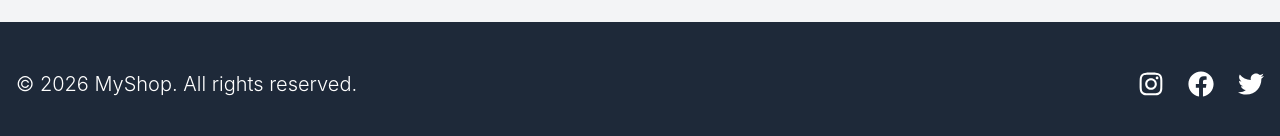
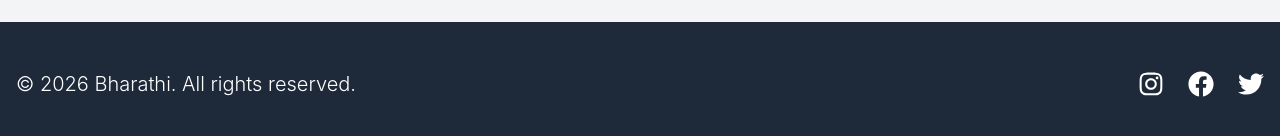
Before and after one commit to Bharathipiriyan/Ecomerce-frontend, a React (Vite) app: page / in a window 1280 px wide. Shown: the part 1090-1226 px from the top of the page. Built offline with nearby package versions, Linux system fonts and the light colour scheme; no server answers.

Commit message:
added razorpay key

```diff
--- a/src/components/Footer.jsx
+++ b/src/components/Footer.jsx
@@ -7,12 +7,12 @@ export default function Footer() {
 
                 {/* Copyright */}
                 <p className="text-center md:text-left text-base md:text-lg lg:text-xl font-light">
-                    &copy; {new Date().getFullYear()} MyShop. All rights reserved.
+                    &copy; {new Date().getFullYear()} Bharathi. All rights reserved.
                 </p>
 
                 {/* Social icons */}
                 <div className="flex space-x-6">
-                    <a href="https://instagram.com" target="_blank" rel="noopener noreferrer" className="hover:text-pink-500 transition-colors">
+                    <a href="https://instagram.com/_bharathi_____" target="_blank" rel="noopener noreferrer" className="hover:text-pink-500 transition-colors">
                         <FaInstagram size={26} />
                     </a>
                     <a href="https://facebook.com" target="_blank" rel="noopener noreferrer" className="hover:text-blue-600 transition-colors">
```
